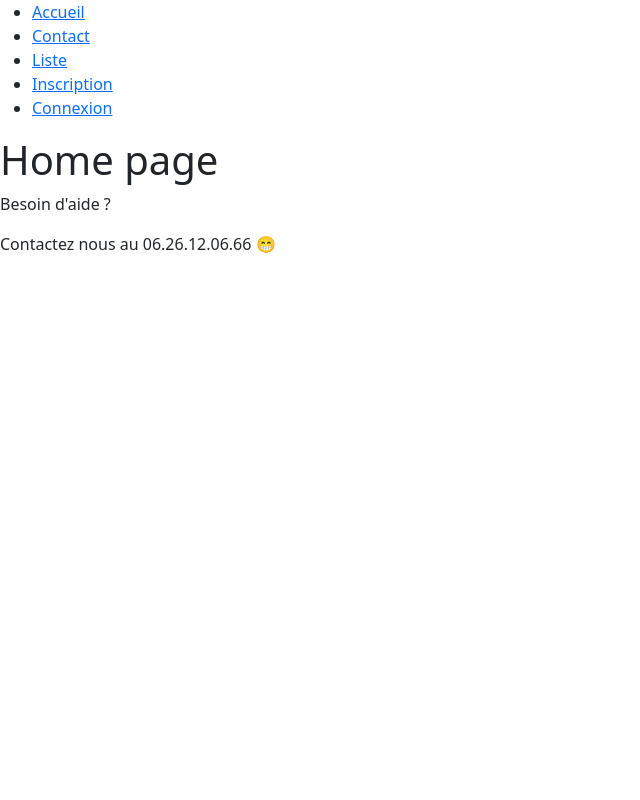
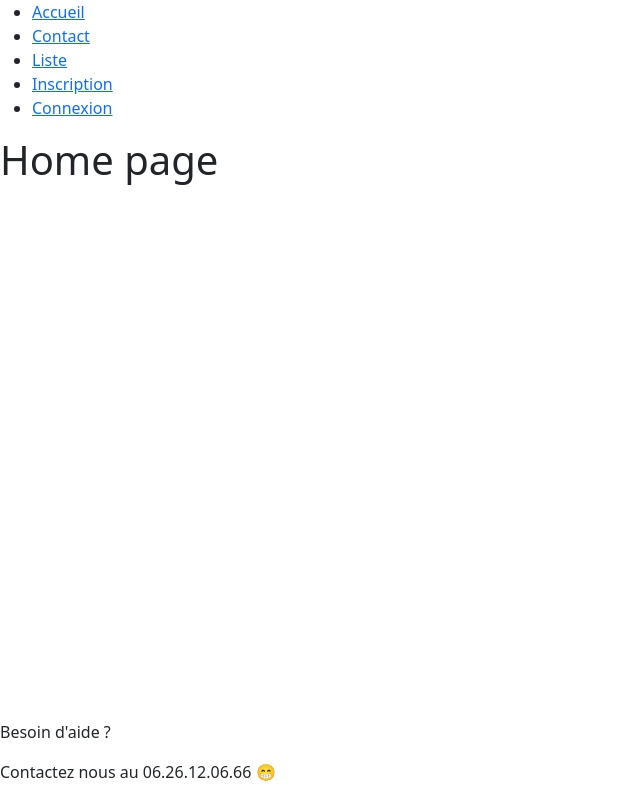
Before and after one commit to alxesv/le_mauvais_coin, a PHP site: page / in a window 1280 px wide. Shown: the whole page, without its empty margins (0-640 px from the left). Run offline with PHP 8.4, Linux system fonts and the light colour scheme.

Commit message:
added custom css file

```diff
--- a/php/views/partials/header.php
+++ b/php/views/partials/header.php
@@ -4,6 +4,7 @@
     <meta charset="UTF-8">
     <meta http-equiv="X-UA-Compatible" content="IE=edge">
     <meta name="viewport" content="width=device-width, initial-scale=1.0">
+    <link rel="stylesheet" href="static/custom.css">
     <link href="https://cdn.jsdelivr.net/npm/bootstrap@5.2.3/dist/css/bootstrap.min.css" rel="stylesheet" integrity="sha384-rbsA2VBKQhggwzxH7pPCaAqO46MgnOM80zW1RWuH61DGLwZJEdK2Kadq2F9CUG65" crossorigin="anonymous">
     <title><?=$pageTitle?></title>
 </head>
--- /dev/null
+++ b/www/static/custom.css
@@ -0,0 +1,4 @@
+footer {
+    position:absolute;
+    bottom: 0;
+}
```
